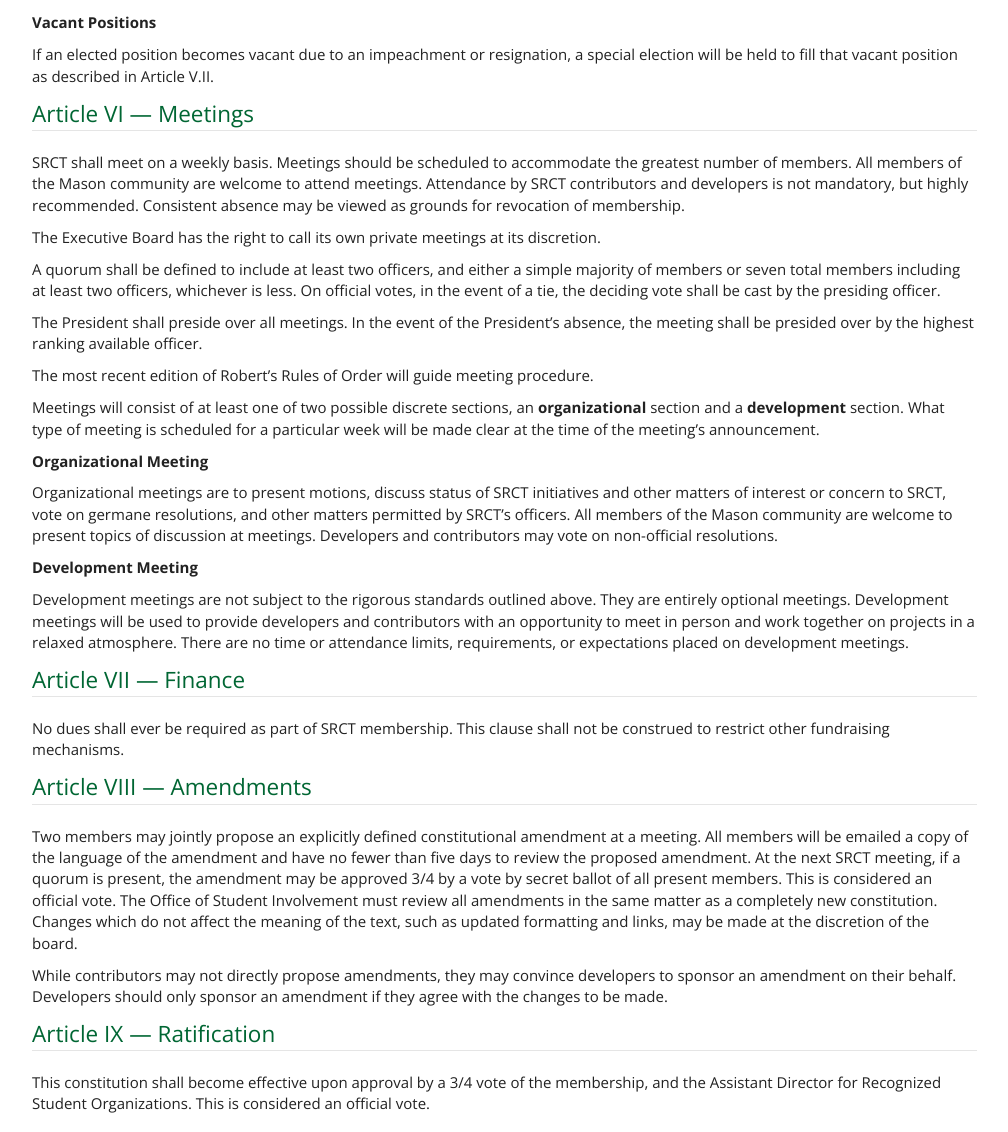
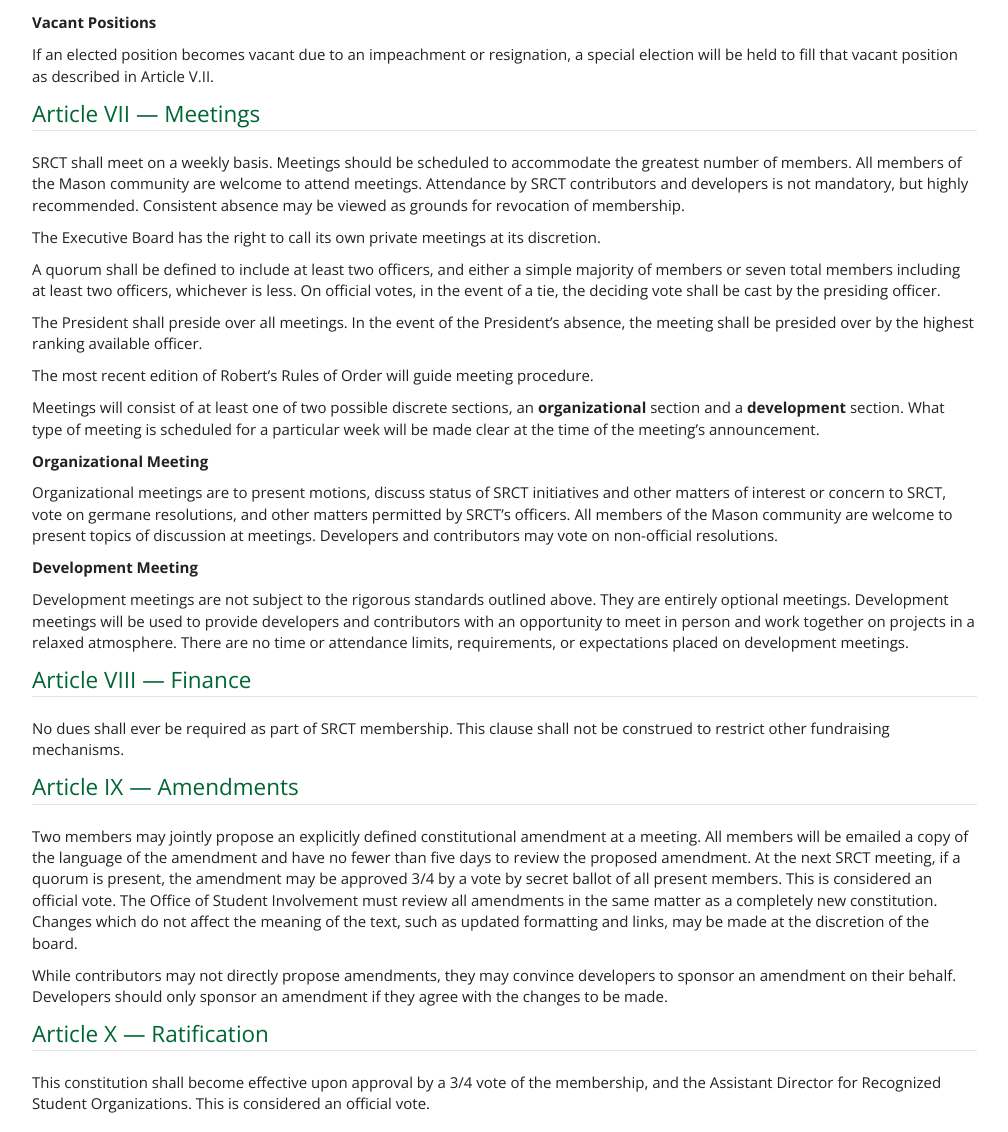
Before and after one commit to srct/srctweb, a Python web app: template srctweb/website/templates/documents/constitution.html in a window 1280 px wide. Shown: the part 3111-4243 px from the top of the page, without its empty margins (38-1046 px from the left). Run offline with Jinja, Linux system fonts and the light colour scheme; the template is opened without the code that fills it, so the values that code supplies are empty; some libraries are stand-ins or nearby versions.

Commit message:
updated roman numeral for new section

```diff
--- a/srctweb/website/templates/documents/constitution.html
+++ b/srctweb/website/templates/documents/constitution.html
@@ -181,7 +181,7 @@
        resignation, a special election will be held to fill that vacant
        position as described in Article V.II.</p>
 
-    <legend><a name="ArticleVI" href="#ArticleVI">Article VI — Meetings</a></legend>
+    <legend><a name="ArticleVII" href="#ArticleVII">Article VII — Meetings</a></legend>
 
     <p>SRCT shall meet on a weekly basis. Meetings should be scheduled to accommodate the greatest number of members. All members of the Mason community are welcome to attend meetings. Attendance by SRCT contributors and developers is not mandatory, but highly recommended. Consistent absence may be viewed as grounds for revocation of membership.</p>
 
@@ -203,11 +203,11 @@
 
     <p>Development meetings are not subject to the rigorous standards outlined above. They are entirely optional meetings. Development meetings will be used to provide developers and contributors with an opportunity to meet in person and work together on projects in a relaxed atmosphere. There are no time or attendance limits, requirements, or expectations placed on development meetings.</p>
 
-    <legend><a name="ArticleVII" href="#ArticleVII">Article VII — Finance</a></legend>
+    <legend><a name="ArticleVIII" href="#ArticleVIII">Article VIII — Finance</a></legend>
 
     <p>No dues shall ever be required as part of SRCT membership. This clause shall not be construed to restrict other fundraising mechanisms.</p>
 
-    <legend><a name="ArticleVIII" href="#ArticleVII">Article VIII — Amendments</a></legend>
+    <legend><a name="ArticleIX" href="#ArticleIX">Article IX — Amendments</a></legend>
 
     <p>Two members may jointly propose an explicitly defined constitutional amendment at a meeting. All members will be emailed a copy of the language of the amendment and have no fewer than five days to review the proposed amendment. At the next SRCT meeting, if a quorum is present, the amendment may be approved 3/4 by a vote by secret ballot of all present members. This is considered an official vote. The Office of Student Involvement must review all amendments in the same matter as a completely new constitution. Changes which do not affect the meaning of the text, such as updated formatting and links, may be made at the discretion of the board.</p>
 
@@ -215,7 +215,7 @@
        developers to sponsor an amendment on their behalf. Developers should only
        sponsor an amendment if they agree with the changes to be made.</p>
 
-    <legend><a name="ArticleIX" href="#ArticleIX">Article IX — Ratification</a></legend>
+    <legend><a name="ArticleX" href="#ArticleX">Article X — Ratification</a></legend>
 
     <p>This constitution shall become effective upon approval by a 3/4 vote of the membership, and the Assistant Director for Recognized Student Organizations. This is considered an official vote.</p>
 
```
